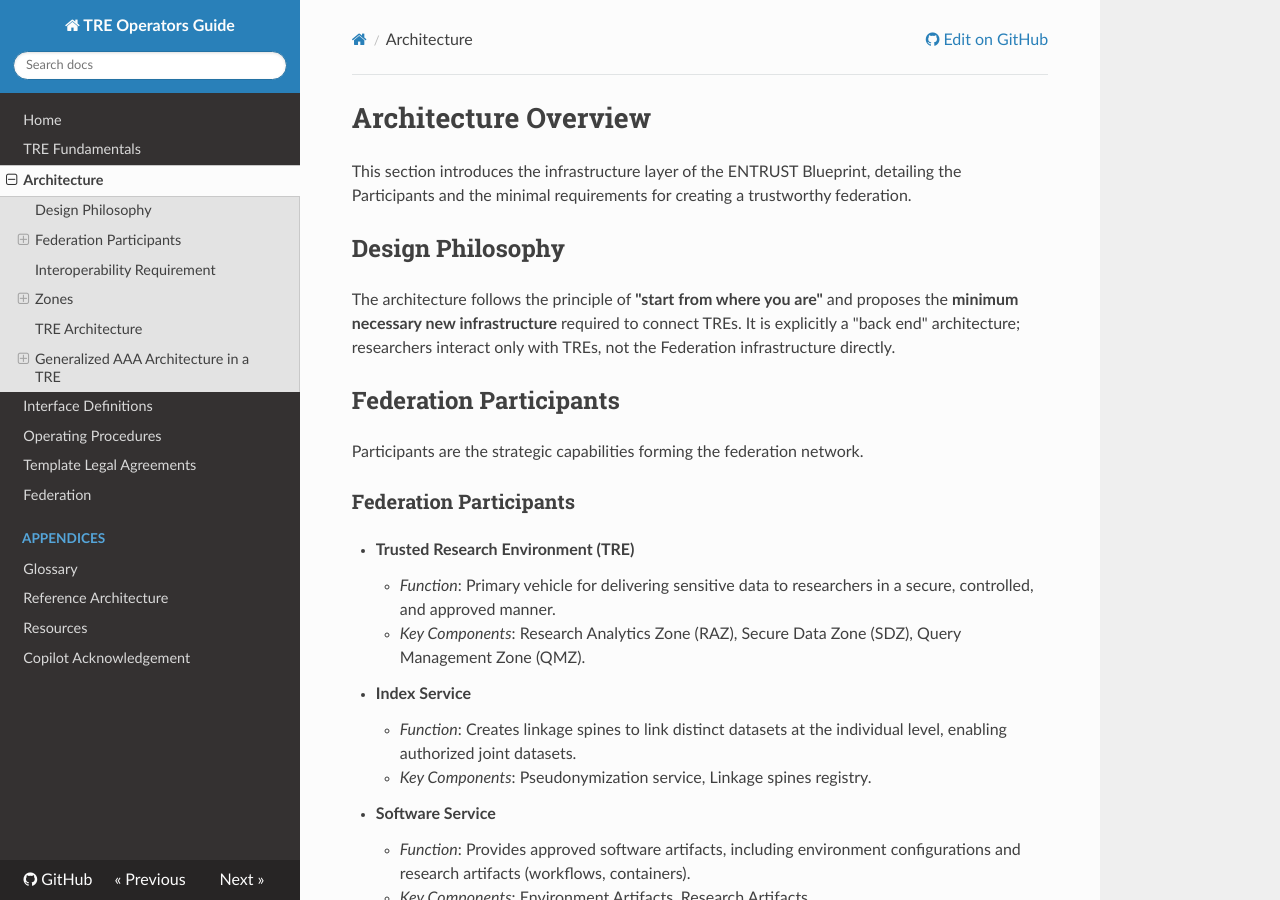
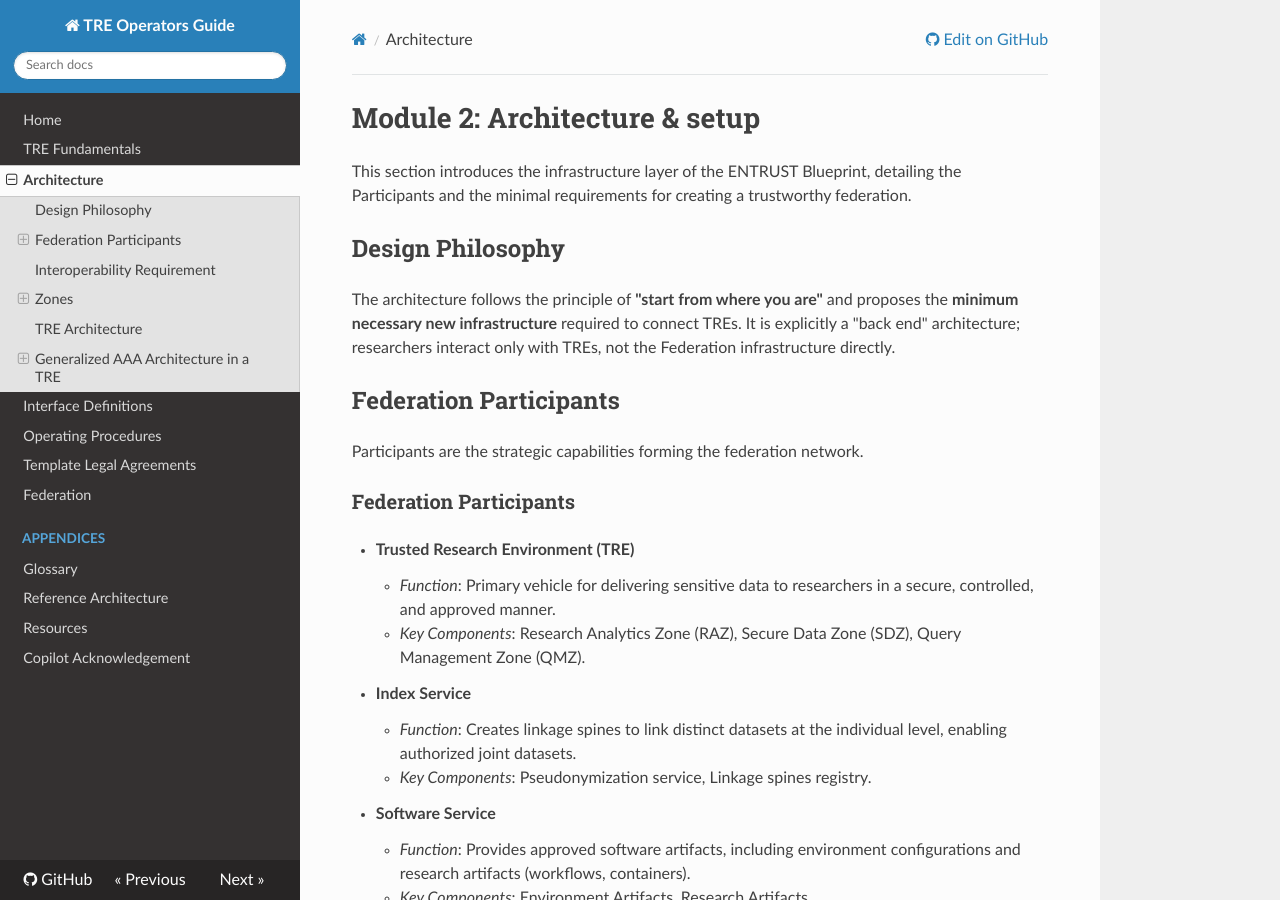
Before and after one commit to unioslo/tre-operators-docs, an MkDocs documentation site: the page built from docs/modules/architecture/index.md, in a window 1280 px wide and 900 px high. Built offline with MkDocs 1.6.1, drawn with Linux system fonts in a browser that asks for light colours; nearby versions of some CDN libraries.

Commit message:
Update section title to 'Module 2: Architecture & setup'

```diff
--- a/docs/modules/architecture/index.md
+++ b/docs/modules/architecture/index.md
@@ -1,5 +1,5 @@
 
-# Architecture Overview
+# Module 2: Architecture & setup
 
 This section introduces the infrastructure layer of the ENTRUST Blueprint, detailing the Participants and the minimal requirements for creating a trustworthy federation.
 
```
